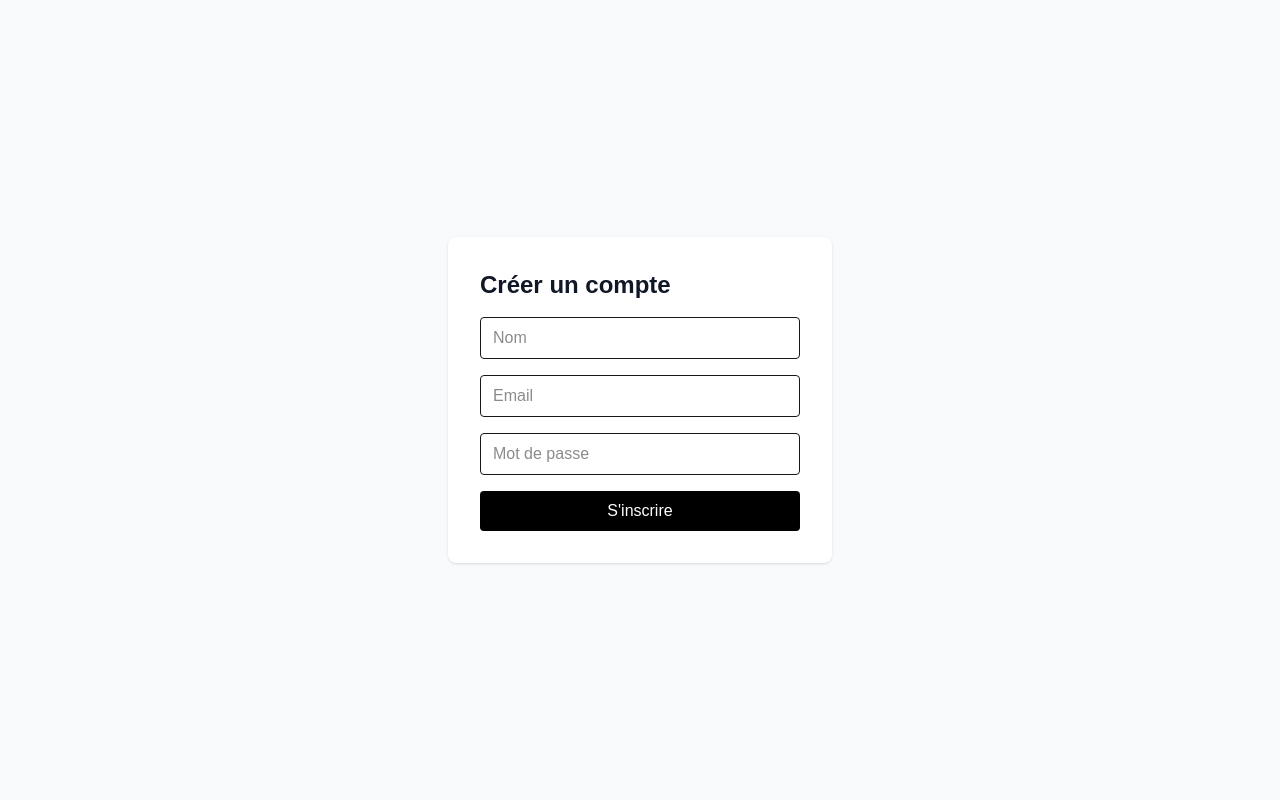
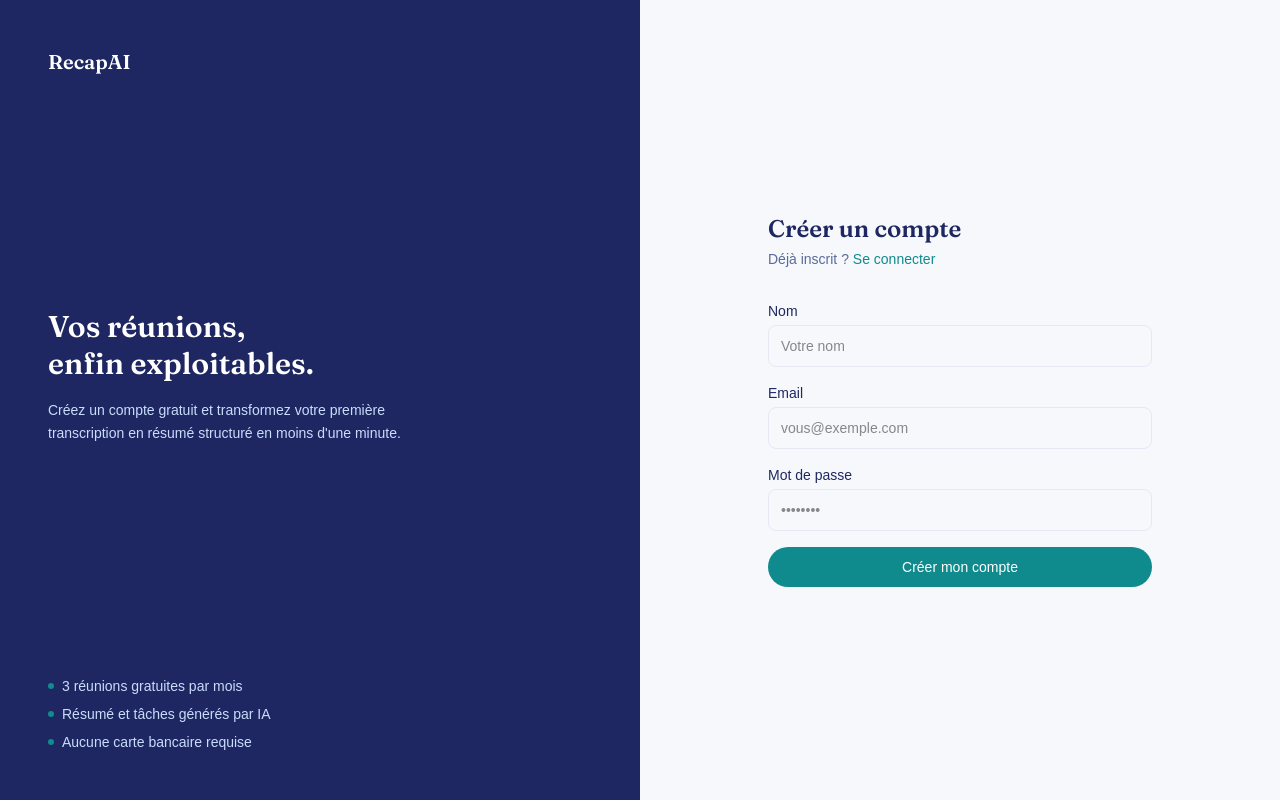
Before and after one commit to mohamsaber525-design/recapai, a Next.js app: page /register in a window 1280 px wide. Built offline with nearby package versions, Linux system fonts and the light colour scheme.

Commit message:
Redesign UI with brand identity

```diff
--- a/app/layout.tsx
+++ b/app/layout.tsx
@@ -1,30 +1,31 @@
 import type { Metadata } from "next";
-import { Geist, Geist_Mono } from "next/font/google";
+import { Fraunces, Inter } from "next/font/google";
 import "./globals.css";
 import SessionProvider from "@/components/SessionProvider";
 
-const geistSans = Geist({
-  variable: "--font-geist-sans",
+const fraunces = Fraunces({
+  variable: "--font-display",
   subsets: ["latin"],
+  weight: ["500", "600", "700"],
 });
 
-const geistMono = Geist_Mono({
-  variable: "--font-geist-mono",
+const inter = Inter({
+  variable: "--font-body",
   subsets: ["latin"],
 });
 
 export const metadata: Metadata = {
-  title: "RecapAI",
-  description: "Résumez vos réunions automatiquement grâce à l'IA",
+  title: "RecapAI — Turn meetings into action",
+  description: "RecapAI turns any meeting transcript into a structured summary and an assigned task list, automatically.",
 };
 
 export default function RootLayout({ children }: LayoutProps<"/">) {
   return (
     <html
       lang="fr"
-      className={`${geistSans.variable} ${geistMono.variable} h-full antialiased`}
+      className={`${fraunces.variable} ${inter.variable} h-full antialiased`}
     >
-      <body className="min-h-full flex flex-col">
+      <body className="min-h-full flex flex-col bg-[#F7F8FC] font-[family-name:var(--font-body)]">
         <SessionProvider>{children}</SessionProvider>
       </body>
     </html>
--- a/app/login/page.tsx
+++ b/app/login/page.tsx
@@ -3,16 +3,19 @@
 import { useState } from "react";
 import { signIn } from "next-auth/react";
 import { useRouter } from "next/navigation";
+import Link from "next/link";
 
 export default function LoginPage() {
   const router = useRouter();
   const [email, setEmail] = useState("");
   const [password, setPassword] = useState("");
   const [error, setError] = useState("");
+  const [loading, setLoading] = useState(false);
 
   const handleSubmit = async (e: React.FormEvent) => {
     e.preventDefault();
     setError("");
+    setLoading(true);
 
     const res = await signIn("credentials", {
       email,
@@ -22,45 +25,96 @@ export default function LoginPage() {
 
     if (res?.error) {
       setError("Email ou mot de passe incorrect");
+      setLoading(false);
     } else {
       router.push("/dashboard");
     }
   };
 
   return (
-    <div className="flex min-h-screen items-center justify-center bg-gray-50">
-      <form
-        onSubmit={handleSubmit}
-        className="w-full max-w-sm space-y-4 rounded-lg bg-white p-8 shadow"
-      >
-        <h1 className="text-2xl font-bold text-gray-900">Connexion</h1>
+    <div className="flex min-h-screen">
+      {/* Left: brand panel */}
+      <div className="hidden w-1/2 flex-col justify-between bg-[#1E2761] p-12 text-white md:flex">
+        <Link href="/" className="font-[family-name:var(--font-display)] text-xl font-semibold">
+          RecapAI
+        </Link>
 
-        {error && <p className="text-sm text-red-600">{error}</p>}
+        <div>
+          <p className="font-[family-name:var(--font-display)] text-3xl font-semibold leading-tight">
+            Content de vous revoir.
+          </p>
+          <p className="mt-4 max-w-sm text-sm leading-relaxed text-[#CADCFC]">
+            Reconnectez-vous pour retrouver vos réunions, vos résumés et vos tâches en cours.
+          </p>
+        </div>
 
+        <div className="rounded-xl bg-[#273580] p-5 text-sm text-[#CADCFC]">
+          <p className="mb-1 font-medium text-white">Point hebdo marketing</p>
+          <p className="text-xs">Résumé généré en 4.2s — 3 tâches assignées</p>
+        </div>
+      </div>
+
+      {/* Right: form */}
+      <div className="flex w-full items-center justify-center bg-[#F7F8FC] px-6 md:w-1/2">
+        <div className="w-full max-w-sm">
+          <p className="mb-2 font-[family-name:var(--font-display)] text-2xl font-semibold text-[#1E2761] md:hidden">
+            RecapAI
+          </p>
+          <h1 className="font-[family-name:var(--font-display)] text-2xl font-semibold text-[#1E2761]">
+            Connexion
+          </h1>
+          <p className="mt-1 text-sm text-[#5A6A9A]">
+            Pas encore de compte ?{" "}
+            <Link href="/register" className="font-medium text-[#0F8B8D] hover:underline">
+              Créer un compte
+            </Link>
+          </p>
+
+          <form onSubmit={handleSubmit} className="mt-8 space-y-4">
+            {error && (
+              <p className="rounded-lg bg-red-50 px-3 py-2 text-sm text-red-600">
+                {error}
+              </p>
+            )}
+
+            <div>
+              <label className="mb-1 block text-sm font-medium text-[#1E2761]">
+                Email
+              </label>
               <input
                 type="email"
-          placeholder="Email"
                 value={email}
                 onChange={(e) => setEmail(e.target.value)}
                 required
-          className="w-full rounded border px-3 py-2"
+                placeholder="vous@exemple.com"
+                className="w-full rounded-lg border border-[#E4E9F5] px-3 py-2.5 text-sm focus:border-[#0F8B8D] focus:outline-none"
               />
+            </div>
+
+            <div>
+              <label className="mb-1 block text-sm font-medium text-[#1E2761]">
+                Mot de passe
+              </label>
               <input
                 type="password"
-          placeholder="Mot de passe"
                 value={password}
                 onChange={(e) => setPassword(e.target.value)}
                 required
-          className="w-full rounded border px-3 py-2"
+                placeholder="••••••••"
+                className="w-full rounded-lg border border-[#E4E9F5] px-3 py-2.5 text-sm focus:border-[#0F8B8D] focus:outline-none"
               />
+            </div>
 
             <button
               type="submit"
-          className="w-full rounded bg-black py-2 text-white hover:bg-gray-800"
+              disabled={loading}
+              className="w-full rounded-full bg-[#1E2761] py-2.5 text-sm font-medium text-white hover:bg-[#273580] disabled:opacity-50"
             >
-          Se connecter
+              {loading ? "Connexion..." : "Se connecter"}
             </button>
           </form>
         </div>
+      </div>
+    </div>
   );
 }
--- a/app/page.tsx
+++ b/app/page.tsx
@@ -1,69 +1,123 @@
-import Image from "next/image";
+import Link from "next/link";
 
 export default function Home() {
   return (
-    <div className="flex flex-col flex-1 items-center justify-center bg-zinc-50 font-sans dark:bg-black">
-      <main className="flex flex-1 w-full max-w-3xl flex-col items-center justify-between py-32 px-16 bg-white dark:bg-black sm:items-start">
-        <Image
-          className="dark:invert h-5 w-[100px]"
-          src="/next.svg"
-          alt="Next.js logo"
-          width={100}
-          height={20}
-          priority
-        />
-        <div className="flex flex-col items-center gap-6 text-center sm:items-start sm:text-left">
-          <h1 className="max-w-xs text-3xl font-semibold leading-10 tracking-tight text-black dark:text-zinc-50">
-            To get started, edit the{" "}
-            <code className="rounded bg-black/[.06] px-1.5 py-0.5 font-mono text-[0.9em] dark:bg-white/[.08]">
-              page.tsx
-            </code>{" "}
-            file.
-          </h1>
-          <p className="max-w-md text-lg leading-8 text-zinc-600 dark:text-zinc-400">
-            Looking for a starting point or more instructions? Head over to{" "}
-            <a
-              href="https://vercel.com/templates?framework=next.js&utm_source=create-next-app&utm_medium=appdir-template-tw&utm_campaign=create-next-app"
-              className="font-medium text-zinc-950 dark:text-zinc-50"
-            >
-              Templates
-            </a>{" "}
-            or the{" "}
-            <a
-              href="https://nextjs.org/learn?utm_source=create-next-app&utm_medium=appdir-template-tw&utm_campaign=create-next-app"
-              className="font-medium text-zinc-950 dark:text-zinc-50"
-            >
-              Learning
-            </a>{" "}
-            center.
-          </p>
+    <main className="flex-1">
+      {/* Nav */}
+      <nav className="mx-auto flex max-w-6xl items-center justify-between px-6 py-6">
+        <span className="font-[family-name:var(--font-display)] text-xl font-semibold text-[#1E2761]">
+          RecapAI
+        </span>
+        <div className="flex items-center gap-6">
+          <Link href="/login" className="text-sm text-[#5A6A9A] hover:text-[#1E2761]">
+            Se connecter
+          </Link>
+          <Link
+            href="/register"
+            className="rounded-full bg-[#1E2761] px-5 py-2 text-sm font-medium text-white hover:bg-[#273580]"
+          >
+            Commencer gratuitement
+          </Link>
         </div>
-        <div className="flex flex-col gap-4 text-base font-medium sm:flex-row">
-          <a
-            className="flex h-12 w-full items-center justify-center gap-2 rounded-full bg-foreground px-5 text-background transition-colors hover:bg-[#383838] dark:hover:bg-[#ccc] md:w-[158px]"
-            href="https://vercel.com/new?utm_source=create-next-app&utm_medium=appdir-template-tw&utm_campaign=create-next-app"
-            target="_blank"
-            rel="noopener noreferrer"
-          >
-            <Image
-              className="dark:invert h-[14px] w-4"
-              src="/vercel.svg"
-              alt="Vercel logomark"
-              width={16}
-              height={14}
-            />
-            Deploy Now
-          </a>
-          <a
-            className="flex h-12 w-full items-center justify-center rounded-full border border-solid border-black/[.08] px-5 transition-colors hover:border-transparent hover:bg-black/[.04] dark:border-white/[.145] dark:hover:bg-[#1a1a1a] md:w-[158px]"
-            href="https://nextjs.org/docs?utm_source=create-next-app&utm_medium=appdir-template-tw&utm_campaign=create-next-app"
-            target="_blank"
-            rel="noopener noreferrer"
-          >
-            Documentation
-          </a>
+      </nav>
+
+      {/* Hero */}
+      <section className="mx-auto max-w-6xl px-6 pb-20 pt-12 md:pt-20">
+        <div className="grid items-center gap-16 md:grid-cols-2">
+          <div>
+            <span className="inline-block rounded-full bg-[#CADCFC]/60 px-3 py-1 text-xs font-medium tracking-wide text-[#0F8B8D]">
+              PROPULSÉ PAR L&apos;IA
+            </span>
+            <h1 className="mt-5 font-[family-name:var(--font-display)] text-5xl font-semibold leading-[1.08] text-[#1E2761] md:text-6xl">
+              Transformez vos réunions en actions claires.
+            </h1>
+            <p className="mt-6 max-w-md text-lg leading-relaxed text-[#5A6A9A]">
+              Collez la transcription d&apos;une réunion. RecapAI en extrait un résumé et une liste de tâches assignées, en quelques secondes.
+            </p>
+            <div className="mt-8 flex items-center gap-4">
+              <Link
+                href="/register"
+                className="rounded-full bg-[#0F8B8D] px-6 py-3 text-sm font-medium text-white shadow-sm hover:bg-[#0c7274]"
+              >
+                Essayer gratuitement
+              </Link>
+              <span className="text-xs text-[#5A6A9A]">Aucune carte bancaire requise</span>
+            </div>
+          </div>
+
+          {/* Signature visual: chaos -> clarity */}
+          <div className="relative">
+            <div className="rotate-[-2deg] rounded-xl border border-[#E4E9F5] bg-white p-5 font-mono text-[11px] leading-relaxed text-[#8891ad] shadow-sm">
+              <p className="mb-2 text-[10px] uppercase tracking-wide text-[#b7bfd8]">Transcription brute</p>
+              Sarah : bon on fait le point sur le lancement...<br />
+              Karim : les visuels sont à 80%, je valide les<br />
+              couleurs avec le client vendredi normalement...<br />
+              Amina : ok je m&apos;occupe des textes Instagram<br />
+              cette semaine, et euh... le budget aussi je pense<br />
+              Sarah : nickel, on refait un point la semaine pro
+            </div>
+
+            <div className="relative z-10 -mt-6 ml-8 rounded-xl bg-[#1E2761] p-5 text-white shadow-lg">
+              <p className="mb-1 text-sm font-semibold">Point hebdo marketing</p>
+              <p className="mb-4 text-xs text-[#CADCFC]">
+                Résumé généré en 4.2s
+              </p>
+              <div className="space-y-2">
+                {[
+                  ["Finaliser les visuels", "Karim"],
+                  ["Rédiger les textes Instagram", "Amina"],
+                  ["Préparer le budget pub", "Amina"],
+                ].map(([task, who]) => (
+                  <div key={task} className="flex items-center gap-2 text-xs">
+                    <span className="h-3.5 w-3.5 rounded border border-[#CADCFC]" />
+                    <span>{task}</span>
+                    <span className="ml-auto text-[#CADCFC]">{who}</span>
+                  </div>
+                ))}
+              </div>
+            </div>
+          </div>
         </div>
-      </main>
-    </div>
+      </section>
+
+      {/* Features */}
+      <section className="border-t border-[#E4E9F5] bg-white py-20">
+        <div className="mx-auto max-w-6xl px-6">
+          <h2 className="font-[family-name:var(--font-display)] text-3xl font-semibold text-[#1E2761]">
+            Ce que RecapAI fait pour vous
+          </h2>
+          <div className="mt-10 grid gap-8 md:grid-cols-3">
+            {[
+              ["Résumé automatique", "Un recap clair de ce qui a été dit et décidé, sans relecture fastidieuse."],
+              ["Tâches assignées", "Chaque action est extraite et associée à la bonne personne, automatiquement."],
+              ["Multi-fournisseurs IA", "Architecture flexible pour choisir le meilleur modèle selon coût et qualité."],
+            ].map(([title, desc]) => (
+              <div key={title as string}>
+                <div className="mb-3 h-9 w-9 rounded-full bg-[#0F8B8D]" />
+                <h3 className="mb-2 font-semibold text-[#1E2761]">{title}</h3>
+                <p className="text-sm leading-relaxed text-[#5A6A9A]">{desc}</p>
+              </div>
+            ))}
+          </div>
+        </div>
+      </section>
+
+      {/* CTA */}
+      <section className="mx-auto max-w-6xl px-6 py-20 text-center">
+        <h2 className="font-[family-name:var(--font-display)] text-3xl font-semibold text-[#1E2761]">
+          Prêt à ne plus prendre de notes en réunion ?
+        </h2>
+        <Link
+          href="/register"
+          className="mt-6 inline-block rounded-full bg-[#1E2761] px-7 py-3 text-sm font-medium text-white hover:bg-[#273580]"
+        >
+          Créer un compte gratuit
+        </Link>
+      </section>
+
+      <footer className="border-t border-[#E4E9F5] py-8 text-center text-xs text-[#5A6A9A]">
+        RecapAI — {new Date().getFullYear()}
+      </footer>
+    </main>
   );
 }
--- a/app/register/page.tsx
+++ b/app/register/page.tsx
@@ -2,6 +2,7 @@
 
 import { useState } from "react";
 import { useRouter } from "next/navigation";
+import Link from "next/link";
 
 export default function RegisterPage() {
   const router = useRouter();
@@ -9,10 +10,12 @@ export default function RegisterPage() {
   const [password, setPassword] = useState("");
   const [name, setName] = useState("");
   const [error, setError] = useState("");
+  const [loading, setLoading] = useState(false);
 
   const handleSubmit = async (e: React.FormEvent) => {
     e.preventDefault();
     setError("");
+    setLoading(true);
 
     const res = await fetch("/api/register", {
       method: "POST",
@@ -25,50 +28,113 @@ export default function RegisterPage() {
     } else {
       const data = await res.json();
       setError(data.error || "Une erreur est survenue");
+      setLoading(false);
     }
   };
 
   return (
-    <div className="flex min-h-screen items-center justify-center bg-gray-50">
-      <form
-        onSubmit={handleSubmit}
-        className="w-full max-w-sm space-y-4 rounded-lg bg-white p-8 shadow"
-      >
-        <h1 className="text-2xl font-bold text-gray-900">Créer un compte</h1>
+    <div className="flex min-h-screen">
+      {/* Left: brand panel */}
+      <div className="hidden w-1/2 flex-col justify-between bg-[#1E2761] p-12 text-white md:flex">
+        <Link href="/" className="font-[family-name:var(--font-display)] text-xl font-semibold">
+          RecapAI
+        </Link>
 
-        {error && <p className="text-sm text-red-600">{error}</p>}
+        <div>
+          <p className="font-[family-name:var(--font-display)] text-3xl font-semibold leading-tight">
+            Vos réunions,<br />enfin exploitables.
+          </p>
+          <p className="mt-4 max-w-sm text-sm leading-relaxed text-[#CADCFC]">
+            Créez un compte gratuit et transformez votre première transcription en résumé structuré en moins d&apos;une minute.
+          </p>
+        </div>
 
+        <ul className="space-y-2 text-sm text-[#CADCFC]">
+          {["3 réunions gratuites par mois", "Résumé et tâches générés par IA", "Aucune carte bancaire requise"].map(
+            (item) => (
+              <li key={item} className="flex items-center gap-2">
+                <span className="h-1.5 w-1.5 rounded-full bg-[#0F8B8D]" />
+                {item}
+              </li>
+            )
+          )}
+        </ul>
+      </div>
+
+      {/* Right: form */}
+      <div className="flex w-full items-center justify-center bg-[#F7F8FC] px-6 md:w-1/2">
+        <div className="w-full max-w-sm">
+          <p className="mb-2 font-[family-name:var(--font-display)] text-2xl font-semibold text-[#1E2761] md:hidden">
+            RecapAI
+          </p>
+          <h1 className="font-[family-name:var(--font-display)] text-2xl font-semibold text-[#1E2761]">
+            Créer un compte
+          </h1>
+          <p className="mt-1 text-sm text-[#5A6A9A]">
+            Déjà inscrit ?{" "}
+            <Link href="/login" className="font-medium text-[#0F8B8D] hover:underline">
+              Se connecter
+            </Link>
+          </p>
+
+          <form onSubmit={handleSubmit} className="mt-8 space-y-4">
+            {error && (
+              <p className="rounded-lg bg-red-50 px-3 py-2 text-sm text-red-600">
+                {error}
+              </p>
+            )}
+
+            <div>
+              <label className="mb-1 block text-sm font-medium text-[#1E2761]">
+                Nom
+              </label>
               <input
                 type="text"
-          placeholder="Nom"
                 value={name}
                 onChange={(e) => setName(e.target.value)}
-          className="w-full rounded border px-3 py-2"
+                placeholder="Votre nom"
+                className="w-full rounded-lg border border-[#E4E9F5] px-3 py-2.5 text-sm focus:border-[#0F8B8D] focus:outline-none"
               />
+            </div>
+
+            <div>
+              <label className="mb-1 block text-sm font-medium text-[#1E2761]">
+                Email
+              </label>
               <input
                 type="email"
-          placeholder="Email"
                 value={email}
                 onChange={(e) => setEmail(e.target.value)}
                 required
-          className="w-full rounded border px-3 py-2"
+                placeholder="vous@exemple.com"
+                className="w-full rounded-lg border border-[#E4E9F5] px-3 py-2.5 text-sm focus:border-[#0F8B8D] focus:outline-none"
               />
+            </div>
+
+            <div>
+              <label className="mb-1 block text-sm font-medium text-[#1E2761]">
+                Mot de passe
+              </label>
               <input
                 type="password"
-          placeholder="Mot de passe"
                 value={password}
                 onChange={(e) => setPassword(e.target.value)}
                 required
-          className="w-full rounded border px-3 py-2"
+                placeholder="••••••••"
+                className="w-full rounded-lg border border-[#E4E9F5] px-3 py-2.5 text-sm focus:border-[#0F8B8D] focus:outline-none"
               />
+            </div>
 
             <button
               type="submit"
-          className="w-full rounded bg-black py-2 text-white hover:bg-gray-800"
+              disabled={loading}
+              className="w-full rounded-full bg-[#0F8B8D] py-2.5 text-sm font-medium text-white hover:bg-[#0c7274] disabled:opacity-50"
             >
-          {"S'inscrire"}
+              {loading ? "Création..." : "Créer mon compte"}
             </button>
           </form>
         </div>
+      </div>
+    </div>
   );
 }
```
Also changed, not shown: app/dashboard/page.tsx (+26 -18 lines). Lines whose indentation alone changed are shown as unchanged.
